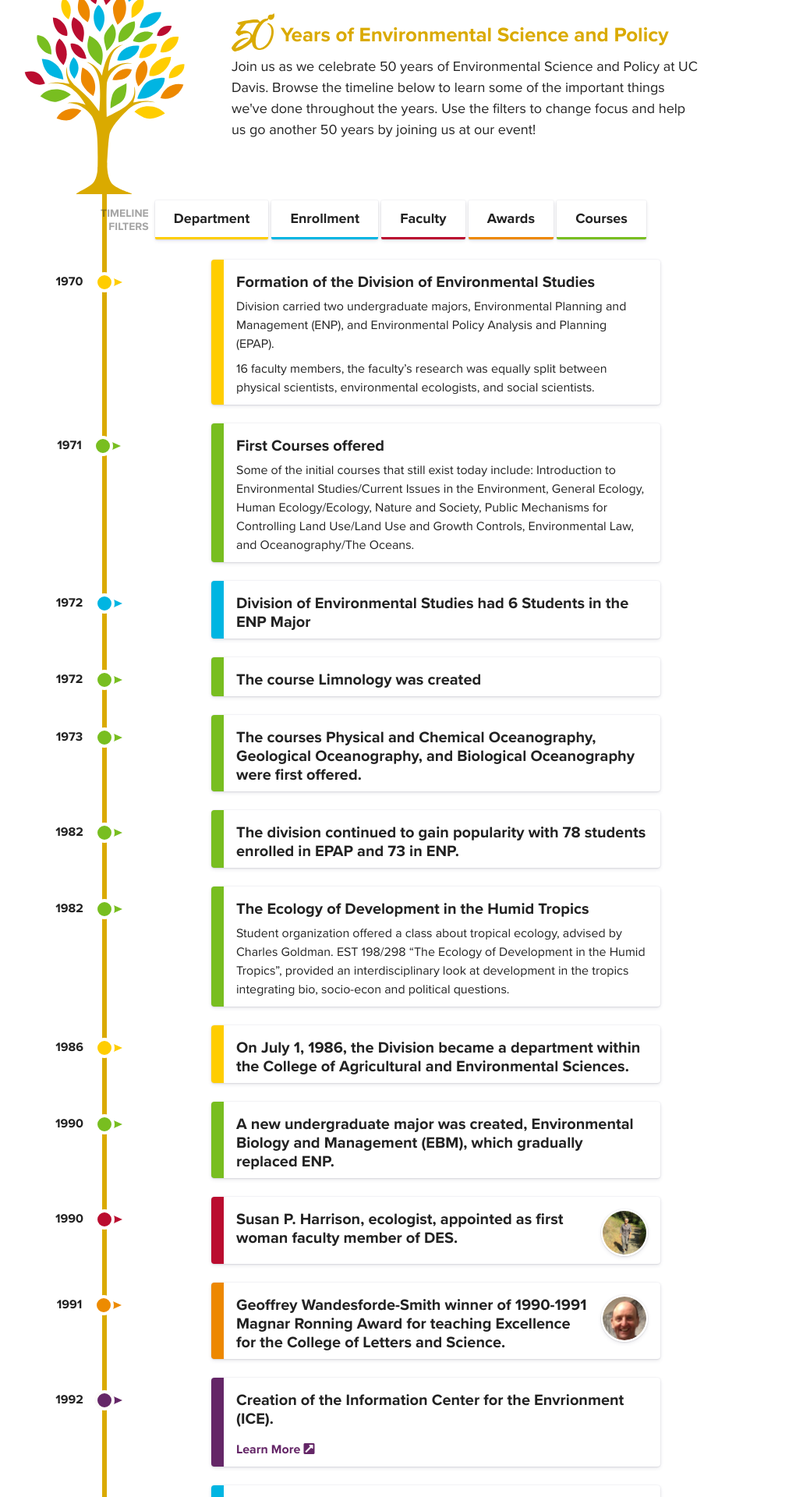
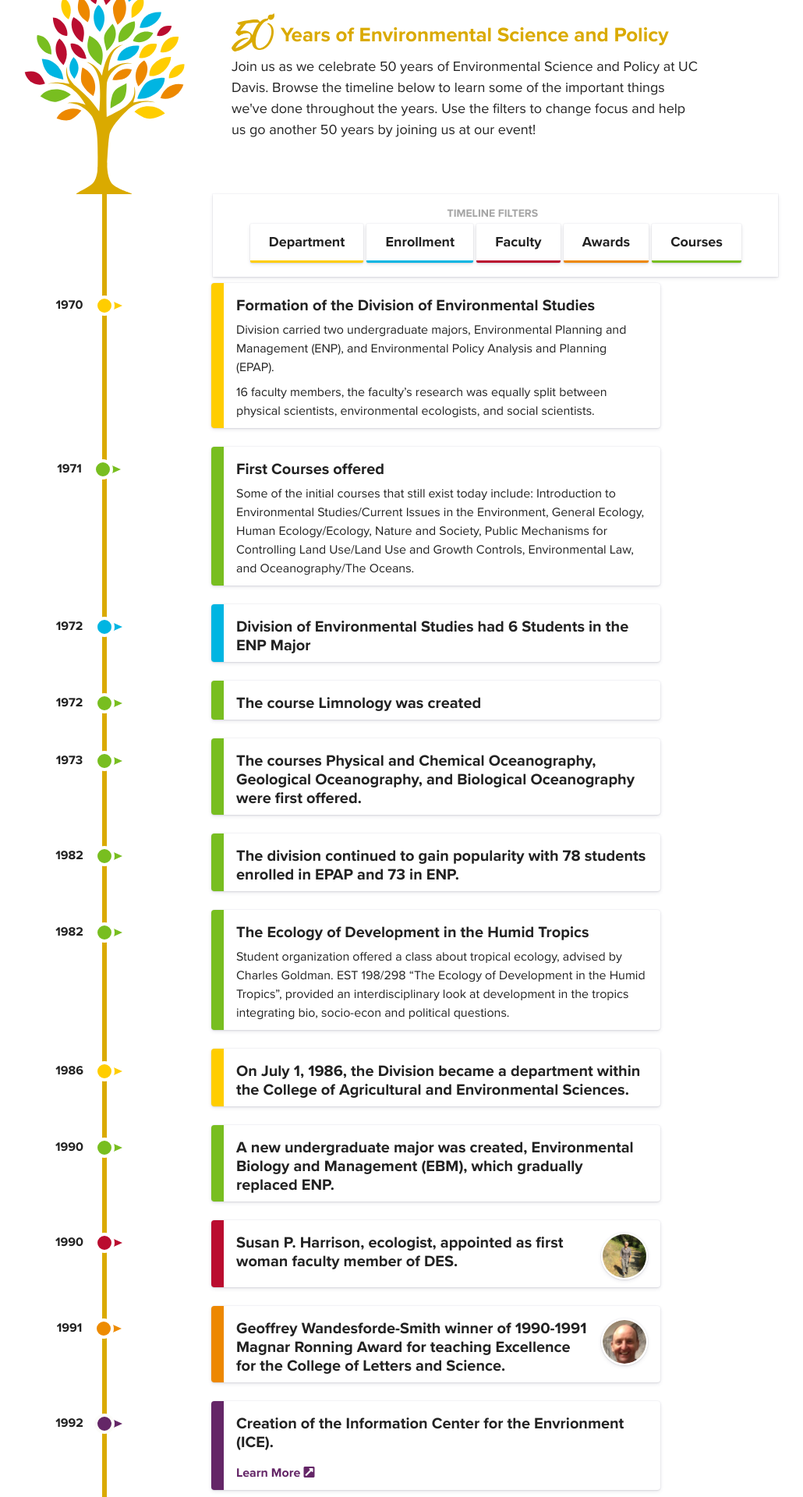
Before and after one commit to ucdavis/esp50, a Jekyll site: the page built from timeline.html, in a window 1280 px wide. Shown: the part 971-2891 px from the top of the page at 78% size, without its empty margins (161-1191 px from the left). Built offline with Jekyll 4.4.1, drawn with Linux system fonts in a browser that asks for light colours; nearby versions of some CDN libraries; comment, search, counter and statistics services are not loaded.

Commit message:
filter first pass

```diff
--- a/_sass/_layout.scss
+++ b/_sass/_layout.scss
@@ -33,6 +33,16 @@
     max-width:1440px;
   }
 
+}
+#filtercontrol {
+  position: sticky;
+  top:8px;
+  z-index: 9999;
+  background-color:#fff;
+  box-shadow: $box-shadow;
+  padding:8px 24px;
+  width:725px;
+  margin-left: 32.15%;
 }
 header {
   background:url("/media/fish-slide.jpg");
--- a/timeline.html
+++ b/timeline.html
@@ -18,9 +18,8 @@
   </div>
 </div>
 <div class="timeline-wrapper timemark container">
-  <div class="filters row justify-content-center">
-    <h3 class="text-right">Timeline<br>
-        Filters</h3>
+  <div id="filtercontrol" class="filters row justify-content-center">
+    <h3 class="text-center">Timeline Filters</h3>
     <ul class="filterlist">
       <li data-category-toggle="departmental"><a class="filter-department">Department</a></li>
       <li data-category-toggle="enrollment"><a class="filter-enrollment">Enrollment</a></li>
```
